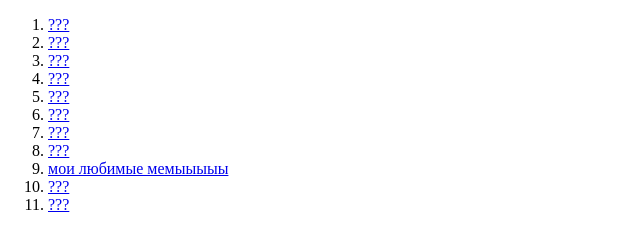
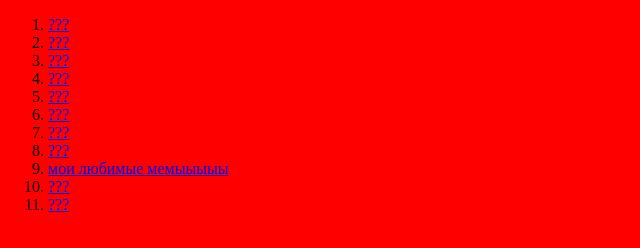
Before and after one commit to maximdom-svd/maximdom-svd.github.io, a plain HTML site: page index.html in a window 1280 px wide. Shown: the whole page, without its empty margins (0-640 px from the left). Drawn offline with Linux system fonts and the light colour scheme.

Commit message:
Update index.html

```diff
--- a/index.html
+++ b/index.html
@@ -5,6 +5,11 @@
     <meta http-equiv="X-UA-Compatible" content="IE=edge">
     <meta name="viewport" content="width=device-width, initial-scale=1.0">
     <title>никитка про читер 777</title>
+    <style>
+         body {
+            background-color: rgb(255, 0, 0);
+         }
+    </style>
 </head>
 <body>
  <ol>
```
